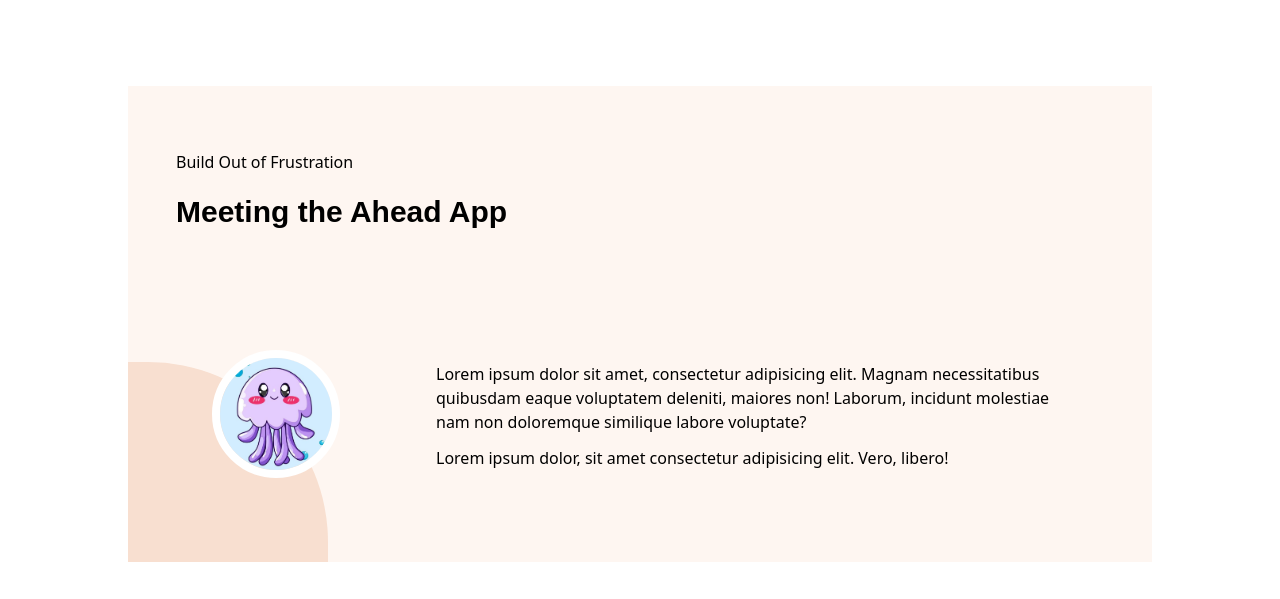
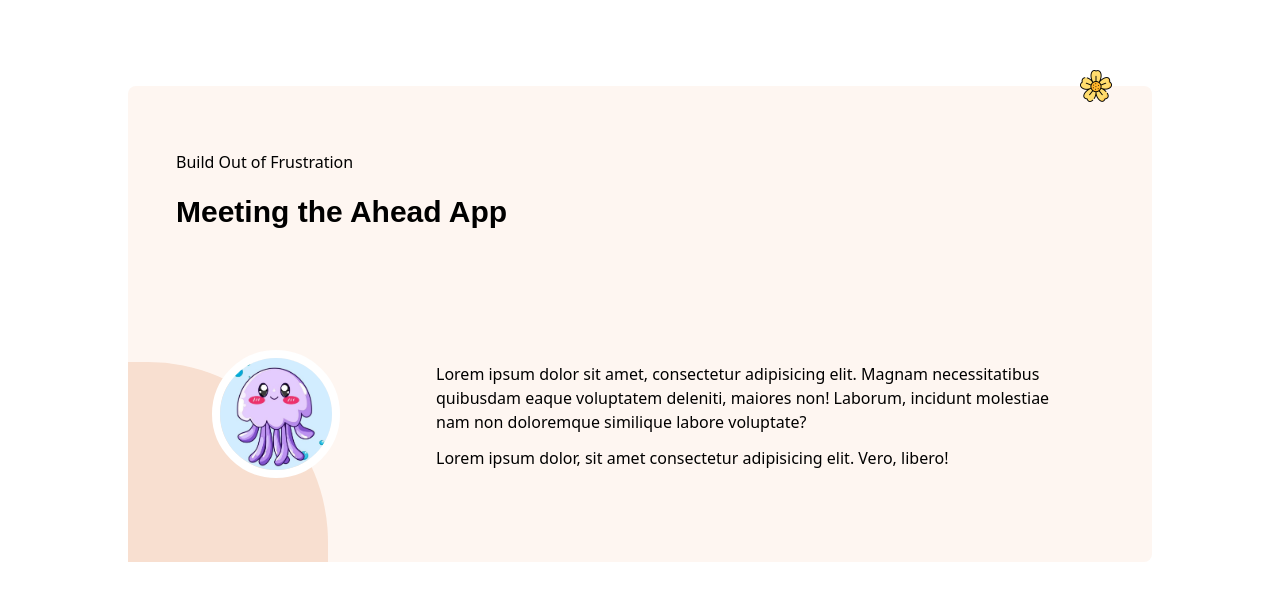
Before and after one commit to Shrivardhan09/Frontend-UI, a Next.js app: page / in a window 1280 px wide. Shown: the part 1251-1850 px from the top of the page. Built offline with nearby package versions, Linux system fonts and the light colour scheme.

Commit message:
animation page

```diff
--- a/src/components/Slider/BoxAnimation.jsx
+++ b/src/components/Slider/BoxAnimation.jsx
@@ -4,8 +4,8 @@
 
 const BoxAnimation = () => {
     return (
-        <div className='flex justify-center  mt-10 mb-10'>
-            <div className='w-4/5 bg-[#FEF6F1] rounded-xl relative flex flex-col  gap-5 '>
+        <div className='flex justify-center mt-10 mb-10'>
+            <div className='w-4/5 bg-[#FEF6F1] rounded-lg relative flex flex-col gap-5'>
                 <div className='lg:w-1/2 px-12 py-16'>
                     <p>Build Out of Frustration</p>
                     <h3 className='mt-5 text-3xl font-bold font-montserrat'>Meeting the Ahead App</h3>
@@ -46,7 +46,17 @@
                         </p>
                     </div>
                 </div>
-
+                <div className='absolute right-10 -top-4'>
+                    <motion.img
+                        src="./flower.png"
+                        alt="flower"
+                        className='w-8'
+                        initial='hidden'
+                        whileInView='visible'
+                        animate={{ rotate: 360 }}
+                        transition={{ duration: 2 }}
+                    />
+                </div>
             </div>
         </div >
 
```
Also changed, not shown: public/flower.png (added).
